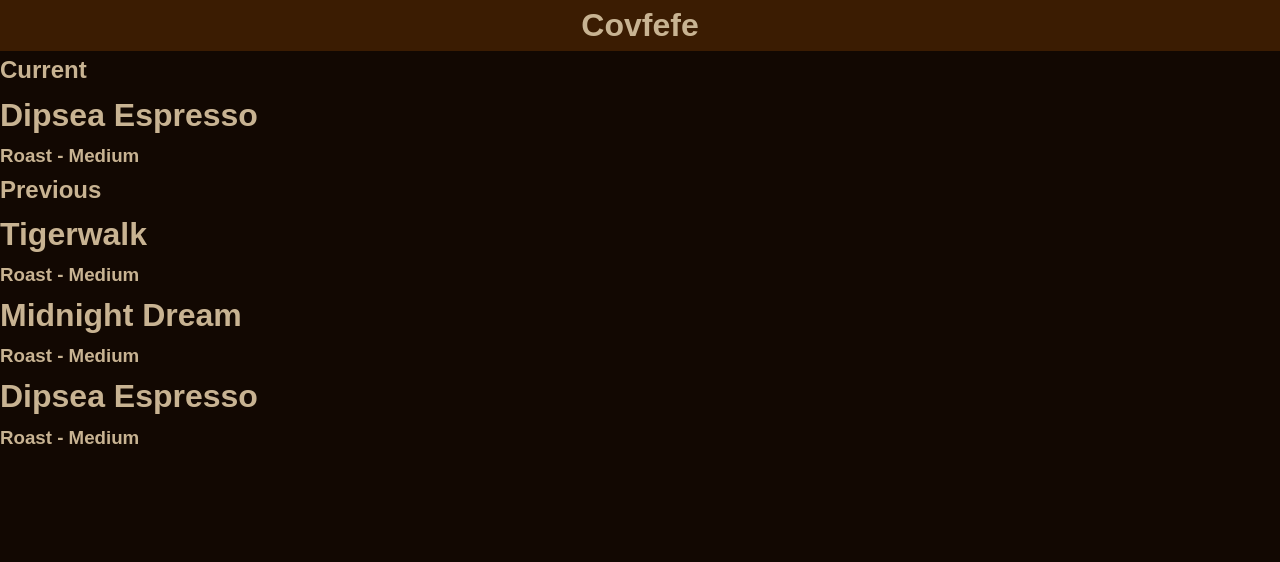
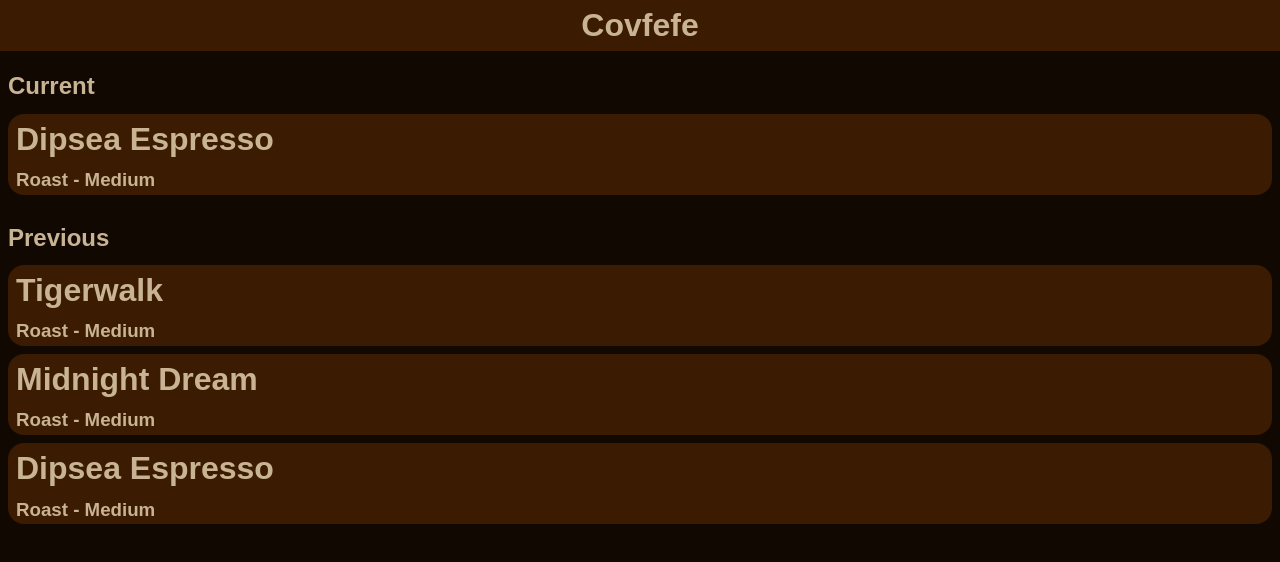
Before and after one commit to calepayson/cofveve, a plain HTML site: page index.html in a window 1280 px wide. Drawn offline with Linux system fonts and the light colour scheme.

Commit message:
Add style and layout CSS for coffee containers

```diff
--- a/css/main.css
+++ b/css/main.css
@@ -49,4 +49,17 @@ h1, h2, h3, h4, h5, h6 {
 .content-container {
   display: flex;
   flex-direction: column;
+  padding: 0px 8px;
 }
+
+.body-label {
+  margin-top: 16px;
+  padding: 0px;
+}
+
+.coffee-info-container {
+  background-color: var(--clr-dark);
+  margin: 8px auto;
+  padding: 0px 8px;
+  border-radius: 16px;
+}
```
